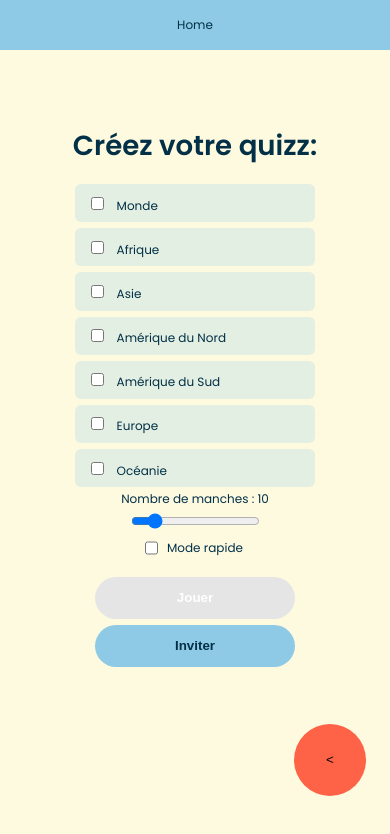
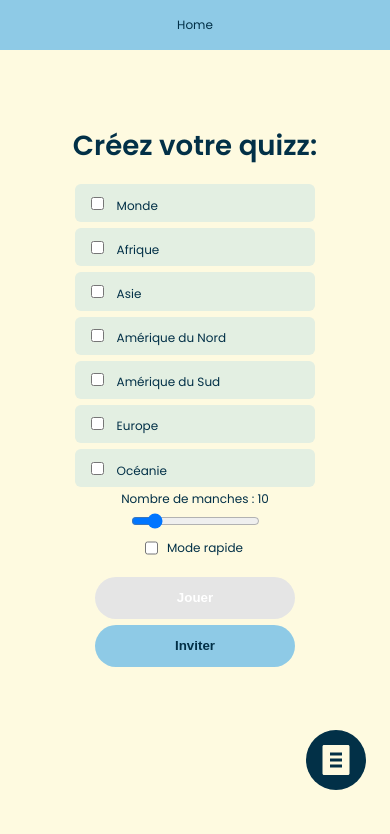
Before and after one commit to rqphy/geo_quizz, a React (Vite) app in the folder client/: page /lobby/1 in a window 390 px wide. Both pictures are taken after typing "Sample" into the empty fields and a click on the button "Valider". Shown: the top 834 px of the page. Built offline with nearby package versions, Linux system fonts and the light colour scheme; no server answers.

Commit message:
:sparkles: update scoreboard icons for mobile devices

```diff
--- a/client/src/components/ScoreBoard/ScoreBoard.tsx
+++ b/client/src/components/ScoreBoard/ScoreBoard.tsx
@@ -20,7 +20,15 @@ export default function ScoreBoard({ playerList }: IScoreBoardProps) {
 	return (
 		<div className="scoreboard">
 			<button className="scoreboard__open" onClick={handleOpenClick}>
-				{isOpened ? ">" : "<"}
+				{isOpened ? (
+					<svg xmlns="http://www.w3.org/2000/svg" viewBox="0 0 24 24">
+						<path d="M10.5859 12L2.79297 4.20706L4.20718 2.79285L12.0001 10.5857L19.793 2.79285L21.2072 4.20706L13.4143 12L21.2072 19.7928L19.793 21.2071L12.0001 13.4142L4.20718 21.2071L2.79297 19.7928L10.5859 12Z"></path>
+					</svg>
+				) : (
+					<svg xmlns="http://www.w3.org/2000/svg" viewBox="0 0 24 24">
+						<path d="M20 22H4C3.44772 22 3 21.5523 3 21V3C3 2.44772 3.44772 2 4 2H20C20.5523 2 21 2.44772 21 3V21C21 21.5523 20.5523 22 20 22ZM8 7V9H16V7H8ZM8 11V13H16V11H8ZM8 15V17H16V15H8Z"></path>
+					</svg>
+				)}
 			</button>
 			<ul
 				className={`scoreboard__list ${
--- a/client/src/components/ScoreBoard/scoreboard.scss
+++ b/client/src/components/ScoreBoard/scoreboard.scss
@@ -37,10 +37,10 @@
 	}
 
 	&__open {
+		$width: 5rem;
 		display: none;
 
 		@include small {
-			$width: 6rem;
 			position: absolute;
 			left: auto;
 			right: 2rem;
@@ -51,12 +51,17 @@
 			display: flex;
 			justify-content: center;
 			align-items: center;
-			background-color: tomato;
+			background-color: var(--color-primary);
 			cursor: pointer;
 			border: none;
 			border-radius: 50%;
 			pointer-events: all;
 			z-index: 5;
+
+			svg {
+				height: $width * 0.6;
+				fill: var(--color-secondary);
+			}
 		}
 	}
 
```
